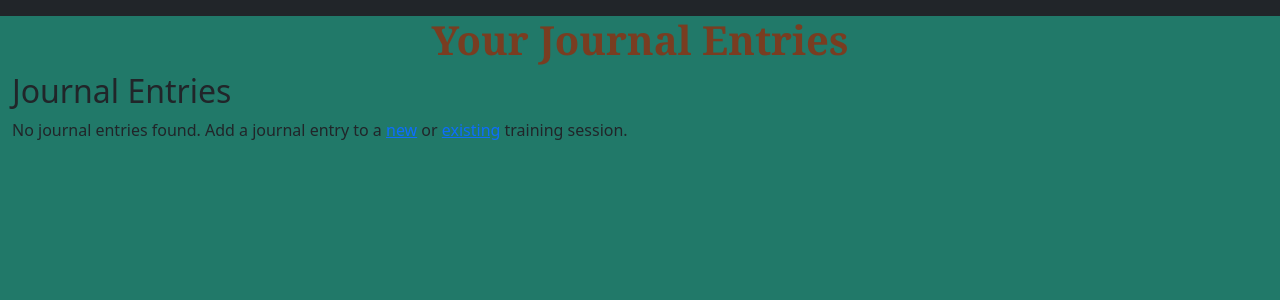
After one commit to Ramanujiggy/Journada, a Django app: page /users/journal_entries in a window 1280 px wide. The commit adds this page. Shown: the top 300 px of the page. Run offline with Django 5.2, Linux system fonts and the light colour scheme; some libraries are stand-ins or nearby versions.

Commit message:
Add note viewing functionality

```diff
--- a/templates/base.html
+++ b/templates/base.html
@@ -42,7 +42,7 @@
                               <li><a class="dropdown-item" href="{% url 'users:log_session' %}">Enter Time</a></li>
                               <li><a class="dropdown-item" href="{% url 'users:dashboard' %}">Dashboard</a></li>
                               <li><hr class="dropdown-divider"></li>
-                              <li><a class="dropdown-item" href="#">Journal Entries</a></li>
+                              <li><a class="dropdown-item" href="{% url 'users:list_journal_notes' %}">Journal Entries</a></li>
                             </ul>
                           </li>
                           <li class="nav-item">
--- /dev/null
+++ b/templates/view_journal_notes.html
@@ -0,0 +1,65 @@
+<!DOCTYPE html>
+{% extends 'base.html' %}
+
+{% load static %}
+<html lang="en">
+<head>
+    <meta charset="UTF-8">
+    <meta name="viewport" content="width=device-width, initial-scale=1.0">
+    <title>Journal Entries</title>
+    <link rel="stylesheet" href="https://stackpath.bootstrapcdn.com/bootstrap/4.5.2/css/bootstrap.min.css">
+    <!--- <link rel="stylesheet" href="{% static 'css/main.css' %}">-->
+    <link rel="stylesheet" href="\\RNas1\First_Share\Repository\Journada\Journada\static\css\main.css">
+</head>
+<body>
+    <header>
+
+    </header>
+
+    <main>
+      {% block content %}
+        <section>
+          <h1 class="page-title" id="dashboard-title">Your Journal Entries</h1>
+        </section>
+
+        <section class="3-col">
+
+          {% comment %} Column 1 {% endcomment %}
+          <div>
+            <h2>Journal Entries</h2>
+            <div>
+              <!-- Loop through sessions and display each one -->
+              {% for grapple_entry in grapple_entries %}
+                  <p>
+                    <span>Date: </span><span>{{  grapple_entry.date }}</span>
+                  </p>
+                  <p>
+                      <span>Entry: </span><span>{{ grapple_entry.notes }}</span>
+                  </p>
+              {% empty %}
+                  <p>
+                      No journal entries found. Add a journal entry to a
+                      <a href="{% url 'users:log_session' %}">new</a> or
+                      <a href="{% url 'users:dashboard' %}">existing</a> training session.
+                  </p>
+              {% endfor %}
+            </div>
+          </div>
+
+        </section>
+
+
+
+            </div>
+          </main>
+
+
+        <!-- Add any other sections or content you need for the dashboard -->
+        {% endblock %}
+
+
+    <footer>
+        <!-- Footer content if needed -->
+    </footer>
+</body>
+</html>
--- a/users/models.py
+++ b/users/models.py
@@ -1,7 +1,6 @@
-import uuid
-
 from django.contrib.auth.models import User
 from django.db import models
+from django.db.models import QuerySet
 
 
 class Profile(models.Model):
@@ -32,3 +31,11 @@ class GrappleEntry(models.Model):
 
     def __str__(self) -> str:
         return str(self.user)
+
+    @staticmethod
+    def filter_by_user(user_id: int) -> QuerySet:
+        return GrappleEntry.objects.filter(user_id=user_id).order_by("-date")
+
+    @staticmethod
+    def filter_by_user_has_notes(user_id: int) -> QuerySet:
+        return GrappleEntry.filter_by_user(user_id).exclude(notes="")
--- a/users/services/report_generator.py
+++ b/users/services/grapple_entry_service.py
@@ -1,11 +1,17 @@
+from typing import List
+
 from django.db.models import Sum
 
 from users.domain_models import Report
 from users.models import GrappleEntry
 
 
+def fetch_all_grapple_entries_with_notes(user_id: int) -> List[GrappleEntry]:
+    return [r for r in GrappleEntry.filter_by_user_has_notes(user_id)]
+
+
 def generate_report(user_id: int) -> Report:
-    grapple_entries = GrappleEntry.objects.filter(user_id=user_id)
+    grapple_entries = GrappleEntry.filter_by_user(user_id)
     total_hours_trained = (
         grapple_entries.aggregate(
             total_hours=Sum("hours_trained")
--- a/users/urls.py
+++ b/users/urls.py
@@ -10,5 +10,6 @@ urlpatterns = [
     path("", views.index, name="index"),
     path("dashboard/", views.dashboard, name="dashboard"),
     path("log_session", views.log_session, name="log_session"),
+    path("journal_entries", views.list_journal_notes, name="list_journal_notes")
     # path('search/<int:user_id>', views.search,name='search')
 ]
--- a/users/views.py
+++ b/users/views.py
@@ -7,7 +7,7 @@ from django.contrib.auth.decorators import login_required
 from django.contrib.auth import get_user
 from .forms import TrainingSessionForm
 
-from .services import report_generator
+from users.services import grapple_entry_service
 
 
 def index(request):  # returns all users
@@ -23,6 +23,20 @@ def search(request, user_id):  # retrieve a specific user
         return HttpResponse(serialized_data)
     except Profile.DoesNotExist:
         return JsonResponse({"error": "User not found"}, status=404)
+
+
+def list_journal_notes(request):
+    user = get_user(request)
+    user_id = user.id
+    grapple_entries = grapple_entry_service.fetch_all_grapple_entries_with_notes(user_id)
+
+    return render(
+        request,
+        "view_journal_notes.html",
+        {
+            "grapple_entries": grapple_entries
+        }
+    )
 
 
 def log_session(request):
@@ -52,7 +66,7 @@ def dashboard(request):
     user = get_user(request)
     user_id = user.id
 
-    report = report_generator.generate_report(user_id=user_id)
+    report = grapple_entry_service.generate_report(user_id=user_id)
 
     return render(
         request,
```
